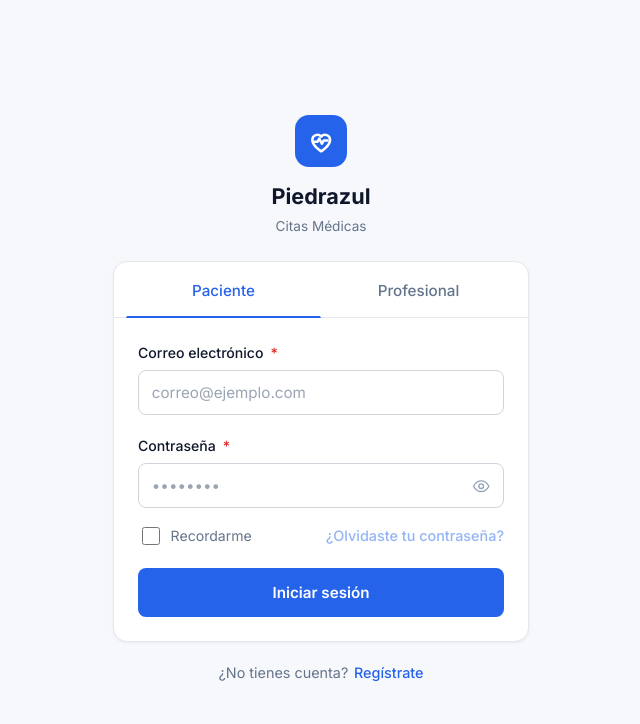
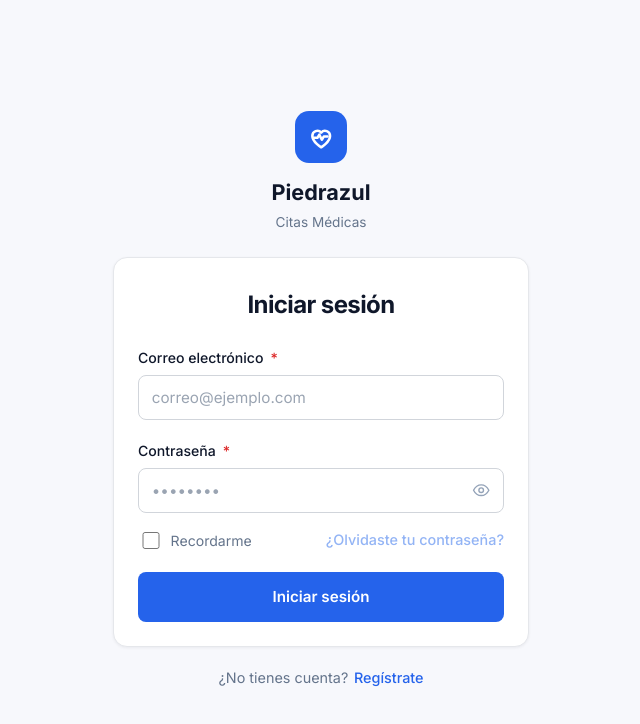
Before and after one commit to SantiagoGutierrez11/piedrazul-monolitic, an Angular app in the folder frontend/: page /login in a window 1280 px wide. Shown: the top 724 px of the page, without its empty margins (319-959 px from the left). Built offline with nearby package versions, Linux system fonts and the light colour scheme.

Commit message:
Detect the user role from the account instead of a login tab

```diff
--- a/frontend/src/app/features/auth/login/login.html
+++ b/frontend/src/app/features/auth/login/login.html
@@ -14,28 +14,7 @@
   </header>
 
   <section class="auth-card login-card">
-    <div class="tabs" role="tablist" aria-label="Tipo de usuario">
-      <button
-        type="button"
-        role="tab"
-        class="tab"
-        [class.active]="perfil() === 'paciente'"
-        [attr.aria-selected]="perfil() === 'paciente'"
-        (click)="seleccionarPerfil('paciente')"
-      >
-        Paciente
-      </button>
-      <button
-        type="button"
-        role="tab"
-        class="tab"
-        [class.active]="perfil() === 'profesional'"
-        [attr.aria-selected]="perfil() === 'profesional'"
-        (click)="seleccionarPerfil('profesional')"
-      >
-        Profesional
-      </button>
-    </div>
+    <h1 class="titulo">Iniciar sesión</h1>
 
     <form [formGroup]="form" (ngSubmit)="ingresar()" novalidate>
       <div class="field">
--- a/frontend/src/app/features/auth/login/login.scss
+++ b/frontend/src/app/features/auth/login/login.scss
@@ -1,34 +1,12 @@
 .login-card {
   max-width: 26rem;
-  padding: 0 1.5rem 1.5rem;
+  padding: 1.75rem 1.5rem 1.5rem;
 }
 
-.tabs {
-  display: grid;
-  grid-template-columns: 1fr 1fr;
-  margin: 0 -1.5rem 1.5rem;
-  padding: 0 0.75rem;
-  border-bottom: 1px solid var(--color-border);
-}
-
-.tab {
-  padding: 1rem 0.5rem 0.85rem;
-  color: var(--color-text-muted);
-  font-weight: 500;
-  background: transparent;
-  border-radius: 0;
-  border-bottom: 2px solid transparent;
-  margin-bottom: -1px;
-
-  &:hover:not(:disabled) {
-    color: var(--color-text);
-    background: transparent;
-  }
-
-  &.active {
-    color: var(--color-primary);
-    border-bottom-color: var(--color-primary);
-  }
+.titulo {
+  margin: 0 0 1.5rem;
+  font-size: 1.5rem;
+  text-align: center;
 }
 
 .options {
--- a/frontend/src/app/features/auth/login/login.ts
+++ b/frontend/src/app/features/auth/login/login.ts
@@ -2,11 +2,8 @@ import { HttpErrorResponse } from '@angular/common/http';
 import { Component, inject, signal } from '@angular/core';
 import { NonNullableFormBuilder, ReactiveFormsModule, Validators } from '@angular/forms';
 import { Router, RouterLink } from '@angular/router';
-import { AuthUser } from '../../../core/auth/auth.models';
 import { AuthService } from '../../../core/auth/auth.service';
 import { mensajeDeError } from '../../../shared/error-messages';
-
-type Perfil = 'paciente' | 'profesional';
 
 @Component({
   selector: 'app-login',
@@ -18,7 +15,6 @@ export class Login {
   private readonly auth = inject(AuthService);
   private readonly router = inject(Router);
 
-  readonly perfil = signal<Perfil>('paciente');
   readonly verPassword = signal(false);
   readonly enviando = signal(false);
   readonly error = signal('');
@@ -42,11 +38,6 @@ export class Login {
     }
   }
 
-  seleccionarPerfil(perfil: Perfil): void {
-    this.perfil.set(perfil);
-    this.error.set('');
-  }
-
   mostrarError(campo: 'email' | 'password'): boolean {
     const control = this.form.controls[campo];
     return control.invalid && (control.touched || this.intentoEnviar());
@@ -64,17 +55,9 @@ export class Login {
     const { email, password, recordarme } = this.form.getRawValue();
     this.enviando.set(true);
     this.auth.login(email, password, recordarme).subscribe({
-      next: (usuario) => {
+      next: () => {
         this.enviando.set(false);
-        if (!this.correspondeAlPerfil(usuario)) {
-          this.auth.logout({ redirect: false });
-          this.error.set(
-            this.perfil() === 'paciente'
-              ? 'Esta cuenta es de un profesional. Ingresa desde la pestaña "Profesional".'
-              : 'Esta cuenta es de un paciente. Ingresa desde la pestaña "Paciente".',
-          );
-          return;
-        }
+        // El rol viene de la cuenta en Keycloak: cada usuario llega a su pantalla principal.
         this.router.navigateByUrl(this.auth.homeUrl());
       },
       error: (response: HttpErrorResponse) => {
@@ -84,8 +67,4 @@ export class Login {
     });
   }
 
-  private correspondeAlPerfil(usuario: AuthUser): boolean {
-    const esPaciente = usuario.roles.includes('paciente');
-    return this.perfil() === 'paciente' ? esPaciente : usuario.roles.some((r) => r !== 'paciente');
-  }
 }
```
Also changed, not shown: 1 other file (tests, documents, lock files or other folders).
